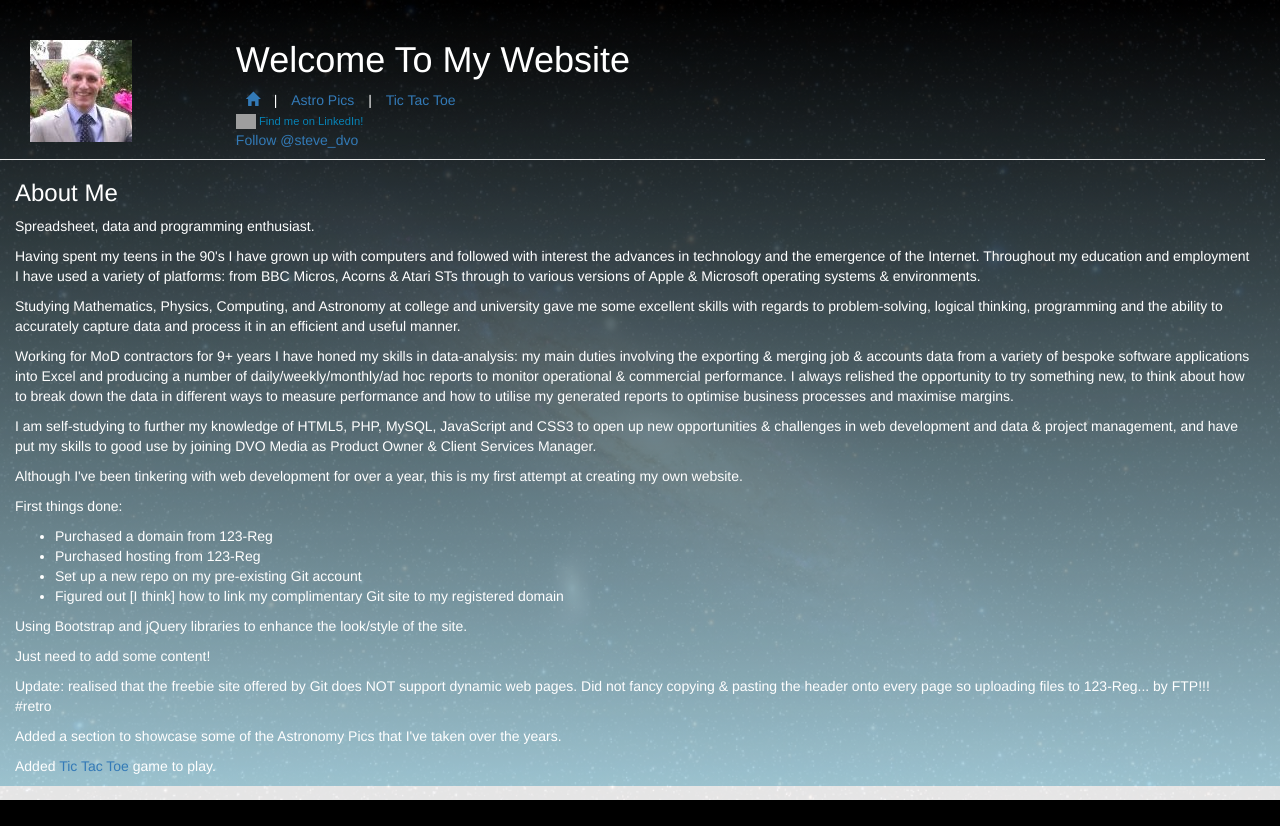
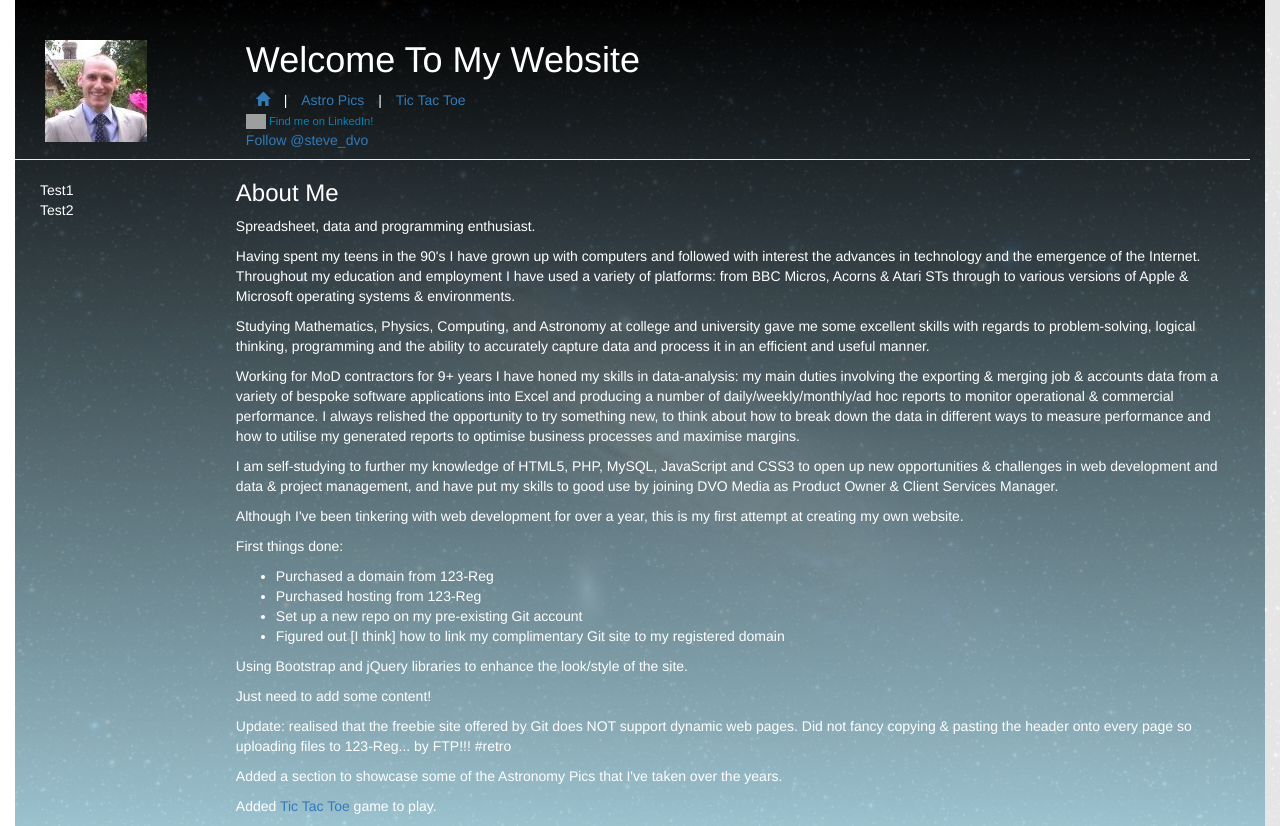
Before and after one commit to stevedvo/stevedvo.github.io, a PHP site: page / in a window 1280 px wide. Before the commit the page ends 800 px from the top, so only its background shows below. Run offline with PHP 8.4, Linux system fonts and the light colour scheme; some libraries are stand-ins or nearby versions; grey boxes are pictures that could not be loaded.

Commit message:
[refs #4] Added additional Bootstrap code (meta name=viewport; div #wrapper --> .container-fluid). Started coding left nav on about.html.

```diff
--- a/css/main.css
+++ b/css/main.css
@@ -25,3 +25,9 @@
 	color: white;
 	padding-left: 0px;
 }
+
+.sidebar-nav
+{
+	list-style-type: none;
+	padding-left: 0px;
+}
--- a/includes/about.html
+++ b/includes/about.html
@@ -4,6 +4,8 @@
 
 	<head>
 		<meta content="text/html; charset=utf-8" http-equiv="Content-Type"/>
+		<meta name="viewport" content="width=device-width, initial-scale=1">
+		<!-- additional options to content to prevent zooming on mobile devices, maximum-scale=1, user-scalable=no"-->
 		<title><?php echo $page_title;?></title>
 		<link rel="stylesheet" type="text/css" href="css/main.css"/>
 		<script type="text/javascript" src="javascript/main.js"></script>
@@ -15,7 +17,14 @@
 	</head>
 
 	<body>
-		<section id="about" class="col-lg-12 col-md-12 col-sm-12 body_content">
+		<div id="sidebar-wrapper" class="col-lg-2 col-md-2 col-sm-2">
+			<ul class="sidebar-nav">
+				<li class="navitem">Test1</li>
+				<li class="navitem">Test2</li>
+			</ul>
+		</div>
+
+		<div id="about" class="col-lg-10 col-md-10 col-sm-10">
 			<h3 class="head3">About Me</h3>
 			<p>Spreadsheet, data and programming enthusiast.<p>
 			<p>Having spent my teens in the 90's I have grown up with computers and followed with interest the advances in technology and the emergence of the Internet. Throughout my education and employment I have used a variety of platforms: from BBC Micros, Acorns & Atari STs through to various versions of Apple & Microsoft operating systems & environments.<p>
@@ -36,8 +45,7 @@
 			<p>Added a section to showcase some of the Astronomy Pics that I've taken over the years.<p>
 			<p>Added <a href="tictactoe.php">Tic Tac Toe</a> game to play.<p>
 
-		</section>
-
+		</div>
 	<body>
 
 <html>
--- a/includes/astropics.html
+++ b/includes/astropics.html
@@ -4,6 +4,8 @@
 
 	<head>
 		<meta content="text/html; charset=utf-8" http-equiv="Content-Type"/>
+		<meta name="viewport" content="width=device-width, initial-scale=1">
+		<!-- additional options to content to prevent zooming on mobile devices, maximum-scale=1, user-scalable=no"-->
 		<title><?php echo $page_title;?></title>
 		<link rel="stylesheet" type="text/css" href="css/main.css"/>
 		<script type="text/javascript" src="javascript/main.js"></script>
--- a/includes/header.html
+++ b/includes/header.html
@@ -4,6 +4,8 @@
 
 	<head>
 		<meta content="text/html; charset=utf-8" http-equiv="Content-Type"/>
+		<meta name="viewport" content="width=device-width, initial-scale=1">
+		<!-- additional options to content to prevent zooming on mobile devices, maximum-scale=1, user-scalable=no"-->
 		<title><?php echo $page_title;?></title>
 		<link rel="stylesheet" type="text/css" href="css/main.css"/>
 		<script type="text/javascript" src="javascript/main.js"></script>
--- a/includes/tictactoe.html
+++ b/includes/tictactoe.html
@@ -4,6 +4,8 @@
 
 	<head>
 		<meta content="text/html; charset=utf-8" http-equiv="Content-Type"/>
+		<meta name="viewport" content="width=device-width, initial-scale=1">
+		<!-- additional options to content to prevent zooming on mobile devices, maximum-scale=1, user-scalable=no"-->
 		<title><?php echo $page_title;?></title>
 		<link rel="stylesheet" type="text/css" href="css/main.css"/>
 		<script type="text/javascript" src="javascript/main.js"></script>
--- a/index.php
+++ b/index.php
@@ -4,6 +4,8 @@
 
 	<head>
 		<meta content="text/html; charset=utf-8" http-equiv="Content-Type"/>
+		<meta name="viewport" content="width=device-width, initial-scale=1">
+		<!-- additional options to content to prevent zooming on mobile devices, maximum-scale=1, user-scalable=no"-->
 		<link rel="stylesheet" type="text/css" href="css/main.css"/>
 		<script type="text/javascript" src="javascript/main.js"></script>
 		<link rel="stylesheet" href="http://maxcdn.bootstrapcdn.com/bootstrap/3.3.6/css/bootstrap.min.css"/>
@@ -14,6 +16,7 @@
 	</head>
 
 	<body>
+		<div class="container-fluid">
 			<div id="wrapper" class="col-lg-12 col-md-12 col-sm-12">
 				<?php
 					$page_title = "Home";
@@ -21,6 +24,7 @@
 					include ("includes/about.html");
 				?>
 			</div>
+		</div>
 	<body>
 
 <html>
```
Also changed, not shown: astropics.php (+4 -4 lines), tictactoe.php (+4 -4 lines). Lines whose indentation alone changed are shown as unchanged.
